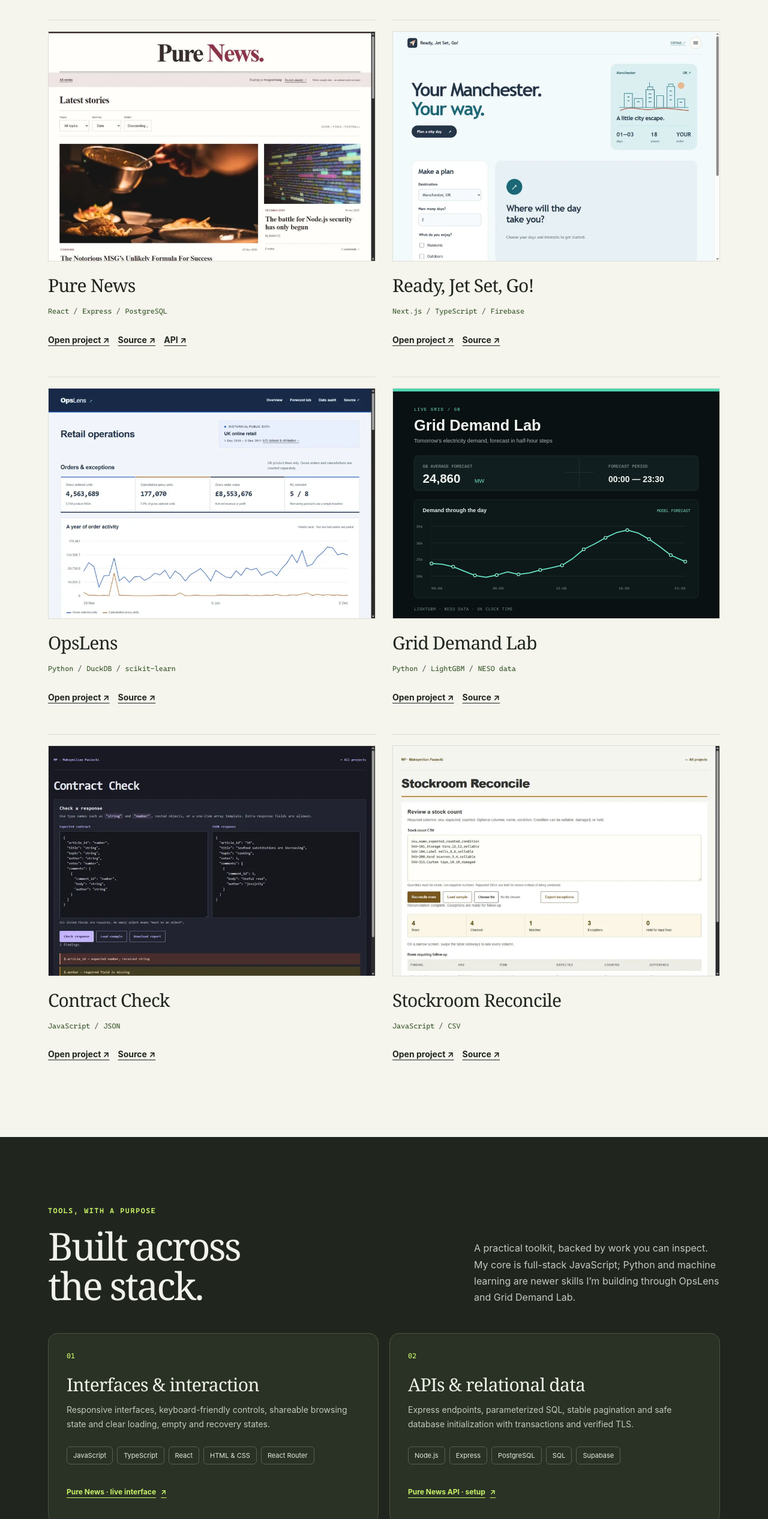
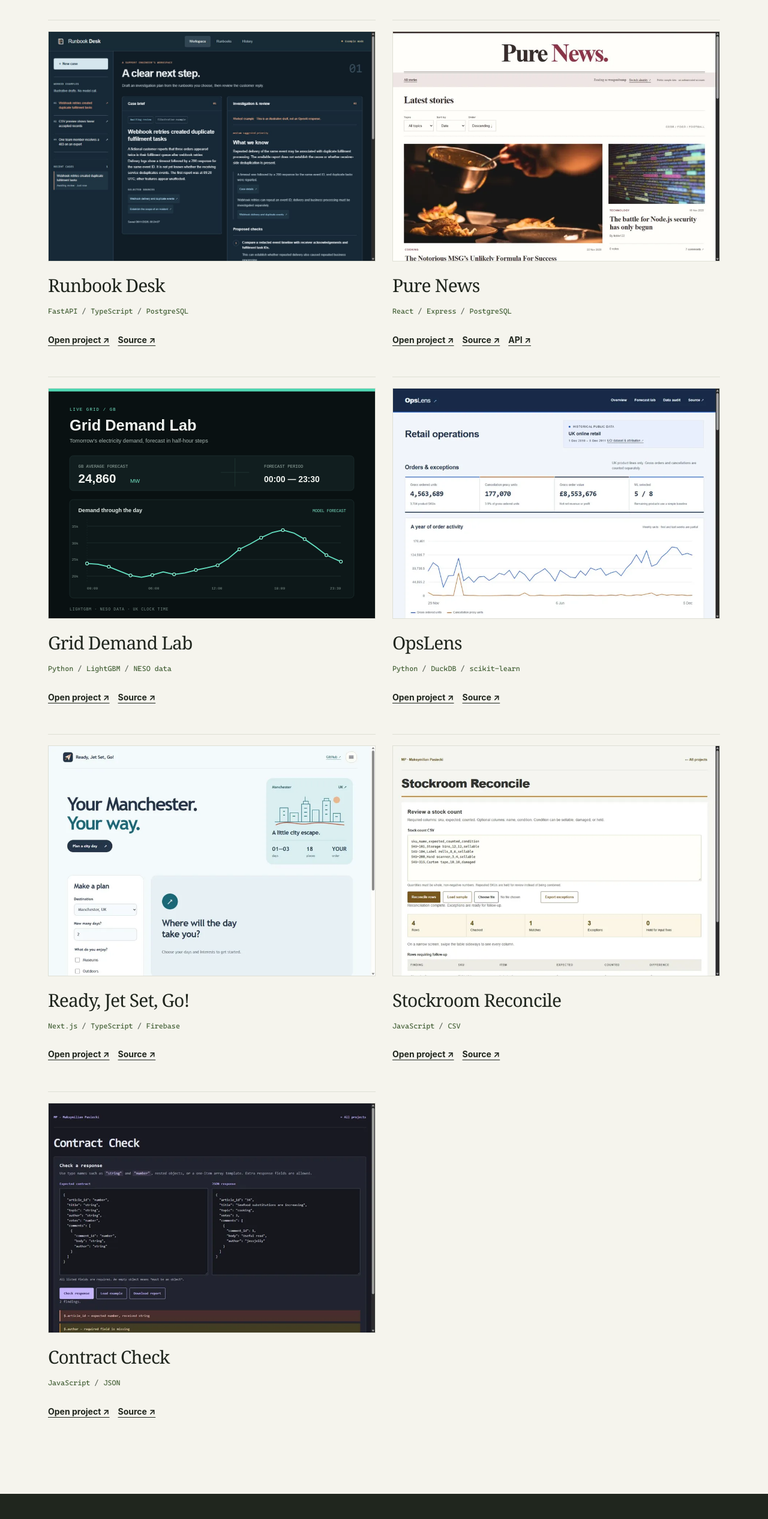
Before and after one commit to s7a7ic-37/portfolio, a React (Vite) app: page / in a window 1280 px wide. Shown: the part 1699-4232 px from the top of the page at 60% size. Built offline with nearby package versions, Linux system fonts and the light colour scheme.

Commit message:
Feature Runbook Desk and prioritize full-stack and data work

```diff
--- a/src/components/Projects.tsx
+++ b/src/components/Projects.tsx
@@ -4,14 +4,16 @@ import opsPreview from "../assets/photos/project-opslens.webp";
 import contractPreview from "../assets/photos/project-contract.webp";
 import stockPreview from "../assets/photos/project-stockroom.webp";
 import gridPreview from "../assets/photos/project-grid.svg";
+import runbookPreview from "../assets/photos/project-runbook.png";
 
 const projects = [
+  { name: "Runbook Desk", stack: ["FastAPI", "TypeScript", "PostgreSQL"], preview: runbookPreview, live: "https://runbook.artemislab.co.uk/", source: "https://github.com/s7a7ic-37/runbook-desk" },
   { name: "Pure News", stack: ["React", "Express", "PostgreSQL"], preview: newsPreview, live: "https://news.artemislab.co.uk/", source: "https://github.com/s7a7ic-37/pure-news", api: "https://github.com/s7a7ic-37/pure-news-api" },
+  { name: "Grid Demand Lab", stack: ["Python", "LightGBM", "NESO data"], preview: gridPreview, live: "https://grid.artemislab.co.uk/", source: "https://github.com/s7a7ic-37/grid-demand-lab" },
+  { name: "OpsLens", stack: ["Python", "DuckDB", "scikit-learn"], preview: opsPreview, live: "https://opslens.artemislab.co.uk/", source: "https://github.com/s7a7ic-37/ops-lens" },
   { name: "Ready, Jet Set, Go!", stack: ["Next.js", "TypeScript", "Firebase"], preview: travelPreview, live: "https://travel.artemislab.co.uk/demo/", source: "https://github.com/s7a7ic-37/travel-planner" },
-  { name: "OpsLens", stack: ["Python", "DuckDB", "scikit-learn"], preview: opsPreview, live: "https://opslens.artemislab.co.uk/", source: "https://github.com/s7a7ic-37/ops-lens" },
-  { name: "Grid Demand Lab", stack: ["Python", "LightGBM", "NESO data"], preview: gridPreview, live: "https://grid.artemislab.co.uk/", source: "https://github.com/s7a7ic-37/grid-demand-lab" },
+  { name: "Stockroom Reconcile", stack: ["JavaScript", "CSV"], preview: stockPreview, live: "/tools/stockroom-reconciliation/", source: "https://github.com/s7a7ic-37/portfolio/tree/main/public/tools/stockroom-reconciliation" },
   { name: "Contract Check", stack: ["JavaScript", "JSON"], preview: contractPreview, live: "/tools/api-contract-checker/", source: "https://github.com/s7a7ic-37/portfolio/tree/main/public/tools/api-contract-checker" },
-  { name: "Stockroom Reconcile", stack: ["JavaScript", "CSV"], preview: stockPreview, live: "/tools/stockroom-reconciliation/", source: "https://github.com/s7a7ic-37/portfolio/tree/main/public/tools/stockroom-reconciliation" },
 ];
 
 export default function Projects() {
--- a/src/components/Skills.tsx
+++ b/src/components/Skills.tsx
@@ -7,9 +7,9 @@ const capabilities = [
   },
   {
     number: "02", title: "APIs & relational data",
-    description: "Express endpoints, parameterized SQL, stable pagination and safe database initialization with transactions and verified TLS.",
-    tools: ["Node.js", "Express", "PostgreSQL", "SQL", "Supabase"],
-    evidence: [{ label: "Pure News API · setup", href: "https://github.com/s7a7ic-37/pure-news-api#production-configuration" }],
+    description: "REST endpoints, validated requests, source-backed draft review and transactional SQL.",
+    tools: ["Node.js", "Express", "FastAPI", "Pydantic", "PostgreSQL", "SQL", "OpenAI Responses API", "Supabase"],
+    evidence: [{ label: "Runbook Desk", href: "https://runbook.artemislab.co.uk/" }, { label: "Pure News API", href: "https://github.com/s7a7ic-37/pure-news-api" }],
   },
   {
     number: "03", title: "Data & model evaluation",
@@ -22,9 +22,9 @@ const capabilities = [
   },
   {
     number: "04", title: "Testing & delivery",
-    description: "Database-backed regression tests, automated build and credential checks, and static deployments with documented setup and limits.",
-    tools: ["Git", "GitHub Actions", "Jest", "Supertest", "Cloudflare Workers", "Render"],
-    evidence: [{ label: "Pure News API · CI checks", href: "https://github.com/s7a7ic-37/pure-news-api/actions/workflows/checks.yml" }],
+    description: "Database-backed regression tests, container builds, CI checks and repeatable deployments.",
+    tools: ["Git", "GitHub Actions", "Jest", "Supertest", "pytest", "Docker", "Cloudflare Workers", "Render"],
+    evidence: [{ label: "Runbook Desk tests", href: "https://github.com/s7a7ic-37/runbook-desk/actions" }, { label: "Pure News API tests", href: "https://github.com/s7a7ic-37/pure-news-api/actions/workflows/checks.yml" }],
   },
 ];
 
@@ -34,7 +34,7 @@ export default function Skills() {
       <div className="section-wrap">
         <div className="skills-heading">
           <div><p className="eyebrow">Tools, with a purpose</p><h2 className="section-title">Built across<br />the stack.</h2></div>
-          <p className="section-intro">A practical toolkit, backed by work you can inspect. My core is full-stack JavaScript; Python and machine learning are newer skills I’m building through OpsLens and Grid Demand Lab.</p>
+          <p className="section-intro">JavaScript and TypeScript for interfaces and APIs; Python and SQL for data processing, model evaluation and support workflows.</p>
         </div>
         <div className="capability-grid">
           {capabilities.map((capability) => (
```
Also changed, not shown: src/assets/photos/project-runbook.png (added).
